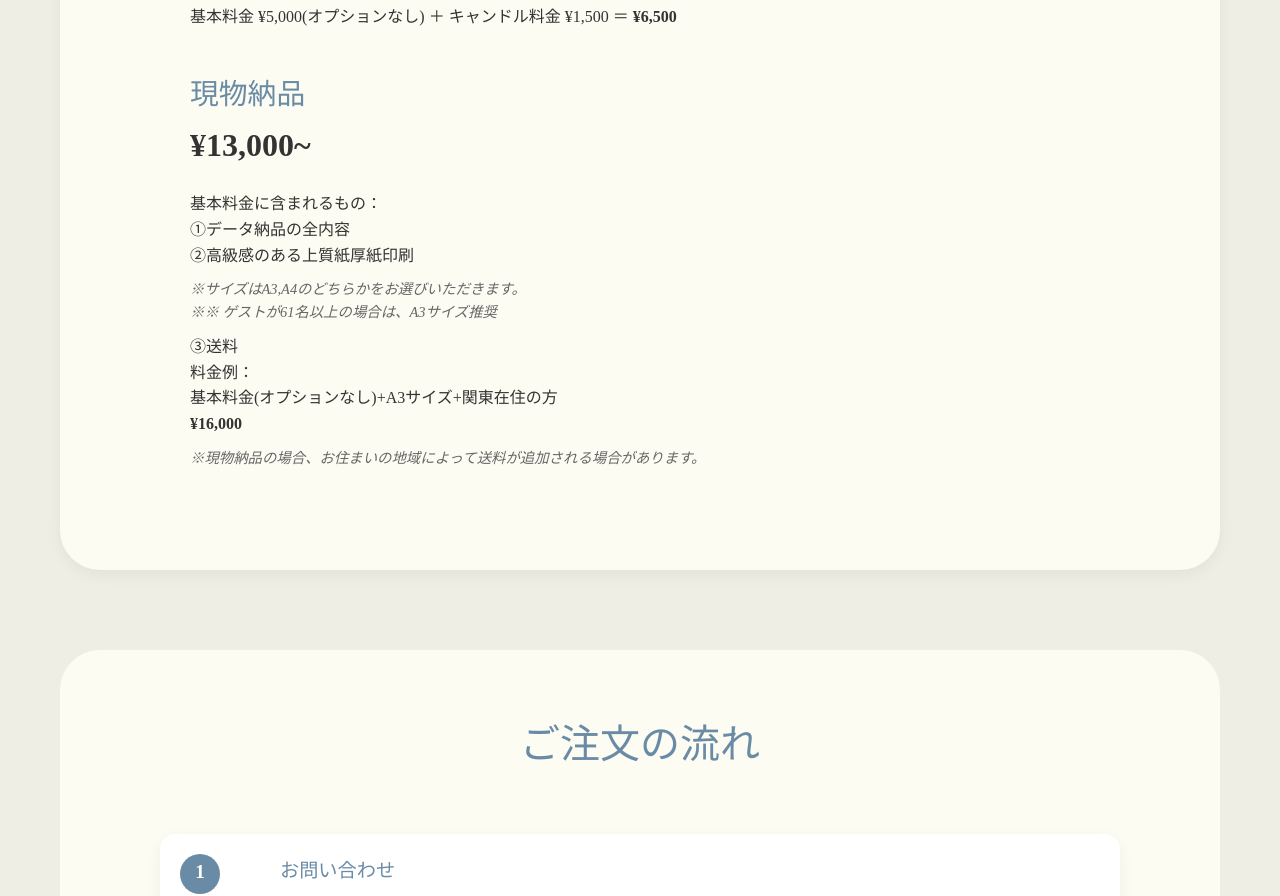
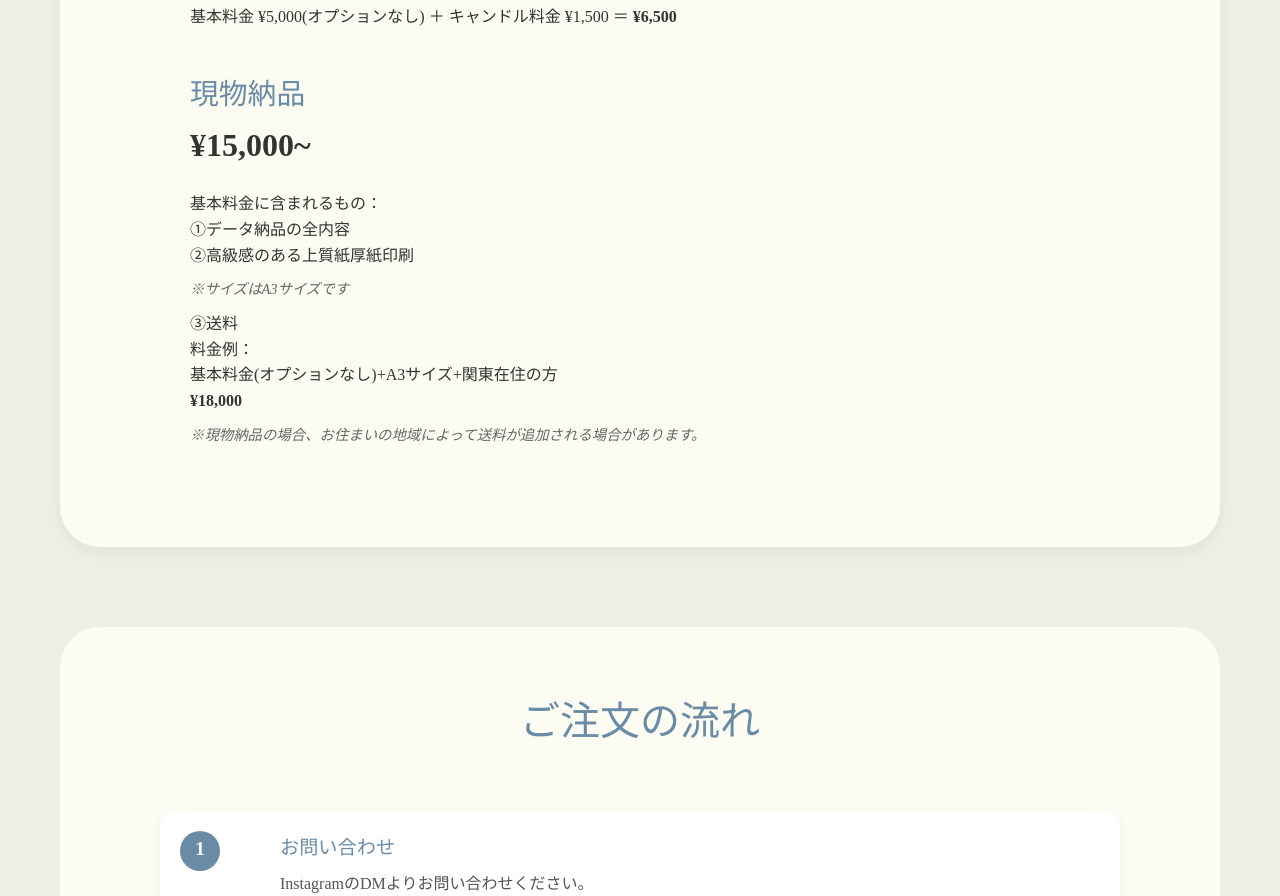
Before and after one commit to Kyle-1106/nnyHp, a React (Create React App) app: page /service/marriage-certificate in a window 1280 px wide. Shown: the part 2126-3022 px from the top of the page. Built offline with nearby package versions, Linux system fonts and the light colour scheme; a web font is replaced by a local one.

Commit message:
結婚証明書の価格の修正

```diff
--- a/src/components/Home.tsx
+++ b/src/components/Home.tsx
@@ -531,12 +531,13 @@ const Home: React.FC = () => {
               <li>
                 <h4>結婚証明書</h4>
                 <p>データ納品：¥5,000〜</p>
-                <p>現物納品：¥13,000〜</p>
+                <p>現物納品：¥15,000〜</p>
               </li>
             </ul>
             <div className="service-note">
               <p>※オプションの有無、現物納品の場合はお住まいの地域やキャンバスサイズなどにより価格が変動いたしますので、詳しくはInstagramのDMよりお問い合わせください。</p>
               <p>お見積もりをさせていただきます。</p>
+              <p>※価格は予告なく変更になる場合がございます。</p>
             </div>
           </div>
 
--- a/src/components/MarriageCertificate.tsx
+++ b/src/components/MarriageCertificate.tsx
@@ -141,20 +141,19 @@ const MarriageCertificate: React.FC = () => {
 
           <div className="price-item">
             <h3>現物納品</h3>
-            <p className="price-amount">¥13,000~</p>
+            <p className="price-amount">¥15,000~</p>
             <div className="price-description">
               <p>基本料金に含まれるもの：</p>
               <p>①データ納品の全内容</p>
               <p>②高級感のある上質紙厚紙印刷</p>
-              <p className="price-note">※サイズはA3,A4のどちらかをお選びいただきます。<br/>
-              ※※ ゲストが61名以上の場合は、A3サイズ推奨</p>
+              <p className="price-note">※サイズはA3サイズです</p>
               <p>③送料</p>
 
 
               <div className="price-example">
                 <p>料金例：</p>
                 <p>基本料金(オプションなし)+A3サイズ+関東在住の方<br/></p>
-                <strong>¥16,000</strong>
+                <strong>¥18,000</strong>
               </div>
 
               <p className="price-note">※現物納品の場合、お住まいの地域によって送料が追加される場合があります。</p>
--- a/src/components/WeddingIllustration.tsx
+++ b/src/components/WeddingIllustration.tsx
@@ -262,7 +262,7 @@ const WeddingIllustration: React.FC = () => {
                   <h4>人気プラン①</h4>
                   <p className="plan-name">ウェルカムボード＆サンキューカード 現物納品セット</p>
 
-                  <p className="plan-price">¥18,000〜</p>
+                  <p className="plan-price">¥17,000〜</p>
                   <div className="plan-details">
                     <p>セット内容：</p>
                     <ul>
```
